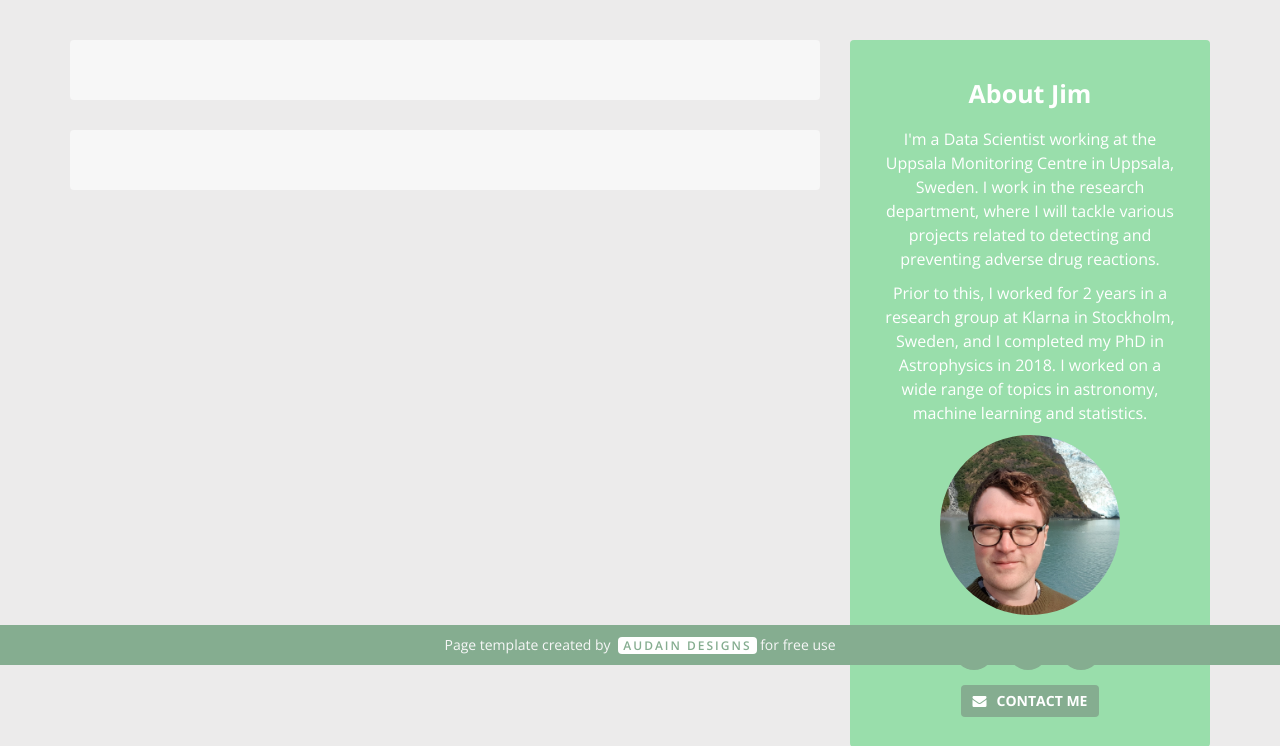
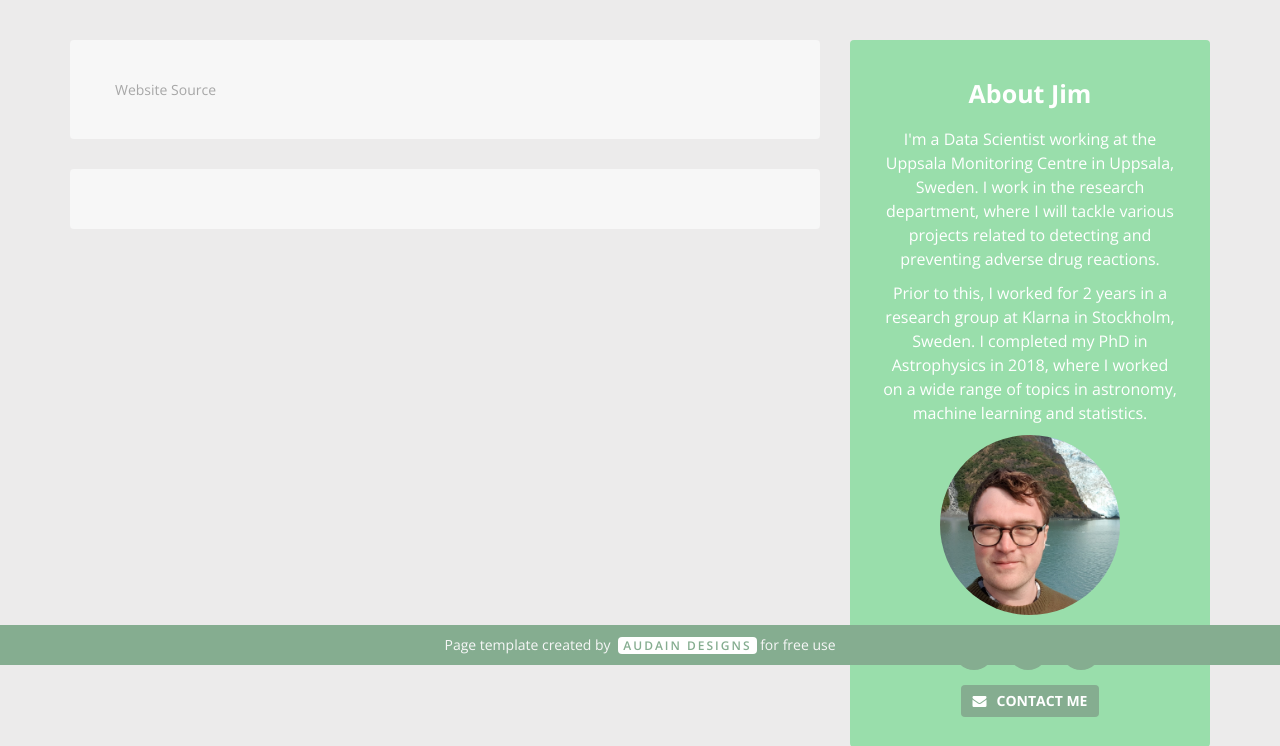
Before and after one commit to jimbarrett27/website, a Flask app: template app/templates/main.html in a window 1280 px wide. Shown: the part 135-881 px from the top of the page. Run offline with Flask 2, Linux system fonts and the light colour scheme; the template is opened without the code that fills it, so the values that code supplies are empty; some libraries are stand-ins or nearby versions.

Commit message:
add a link to the webpage repo in the tabs

```diff
--- a/app/templates/main.html
+++ b/app/templates/main.html
@@ -56,6 +56,7 @@
 								{% for tab_content in tab_contents %}
 									<li role="presentation" class="{{ tab_content.active }}"><a href="#{{ tab_content.variable_name }}" aria-controls="{{ tab_content.variable_name }}" role="tab" data-toggle="tab">{{ tab_content.name }}</a></li>
 								{% endfor %}
+								<li role="presentation"><a target="_blank" rel="noopener noreferrer" href="https://github.com/jimbarrett27/website">Website Source</a></li>
 							</ul>
 						</div>
 					</div>
@@ -86,7 +87,8 @@
 								detecting and preventing adverse drug reactions.
 							</h2>
 							<h2 class="position">
-								Prior to this, I worked for 2 years in a research group at Klarna in Stockholm, Sweden, and I completed my PhD in Astrophysics in 2018. I worked on a wide range of topics in astronomy, machine learning and statistics.
+								Prior to this, I worked for 2 years in a research group at Klarna in Stockholm, Sweden.
+								I completed my PhD in Astrophysics in 2018, where I worked on a wide range of topics in astronomy, machine learning and statistics.
 							</h2>
 							<img src="/static/images/downsampledJim.jpg" class="profile-image img responsive">
 							<!--social links-->
```
Also changed, not shown: README.md.
